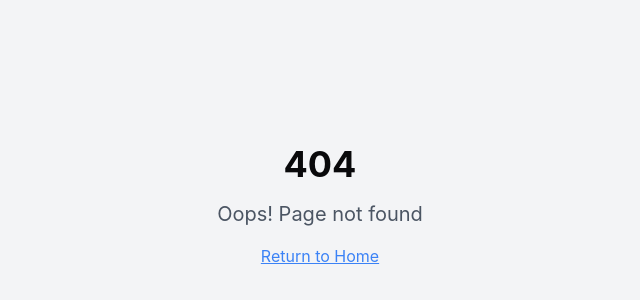
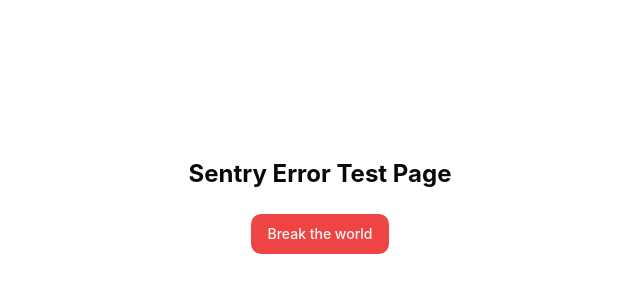
Before and after one commit to mzmorgil/meirim-likud-form, a React (Vite) app: page /sentry-test in a window 1280 px wide. Before the commit this address had no page. Shown: the part 194-494 px from the top of the page, without its empty margins (320-960 px from the left). Built offline with nearby package versions, Linux system fonts and the light colour scheme.

Commit message:
Add Sentry test route
Adds a route at /sentry-test that throws an error when a button is clicked, for testing Sentry integration.

```diff
--- a/src/App.tsx
+++ b/src/App.tsx
@@ -1,3 +1,4 @@
+
 import { Toaster } from "@/components/ui/toaster";
 import { Toaster as Sonner } from "@/components/ui/sonner";
 import { TooltipProvider } from "@/components/ui/tooltip";
@@ -5,6 +6,7 @@ import { QueryClient, QueryClientProvider } from "@tanstack/react-query";
 import { BrowserRouter, Routes, Route } from "react-router-dom";
 import Index from "./pages/Index";
 import NotFound from "./pages/NotFound";
+import SentryTest from "./pages/SentryTest";
 
 const queryClient = new QueryClient();
 
@@ -16,6 +18,7 @@ const App = () => (
       <BrowserRouter>
         <Routes>
           <Route path="/" element={<Index />} />
+          <Route path="/sentry-test" element={<SentryTest />} />
           {/* ADD ALL CUSTOM ROUTES ABOVE THE CATCH-ALL "*" ROUTE */}
           <Route path="*" element={<NotFound />} />
         </Routes>
--- /dev/null
+++ b/src/pages/SentryTest.tsx
@@ -0,0 +1,22 @@
+
+import React from 'react';
+import { Button } from '@/components/ui/button';
+
+const SentryTest = () => {
+  return (
+    <div className="min-h-screen flex flex-col items-center justify-center p-4">
+      <h1 className="text-2xl font-bold mb-6">Sentry Error Test Page</h1>
+      <Button
+        type="button"
+        variant="destructive"
+        onClick={() => {
+          throw new Error("Sentry Test Error");
+        }}
+      >
+        Break the world
+      </Button>
+    </div>
+  );
+};
+
+export default SentryTest;
```
